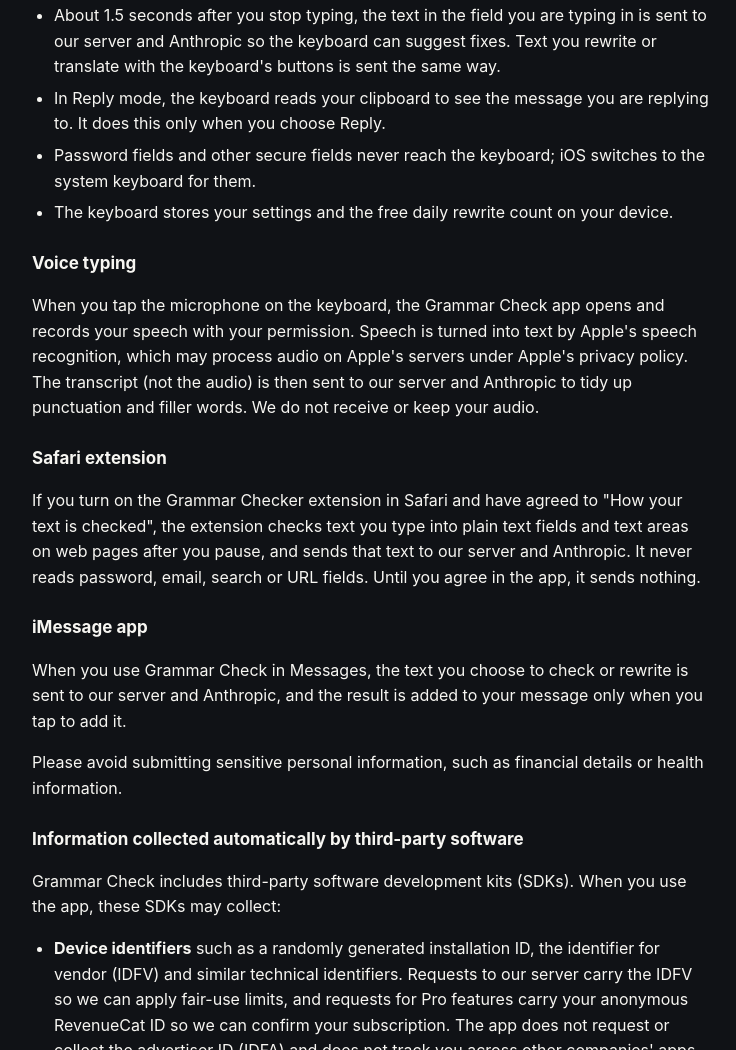
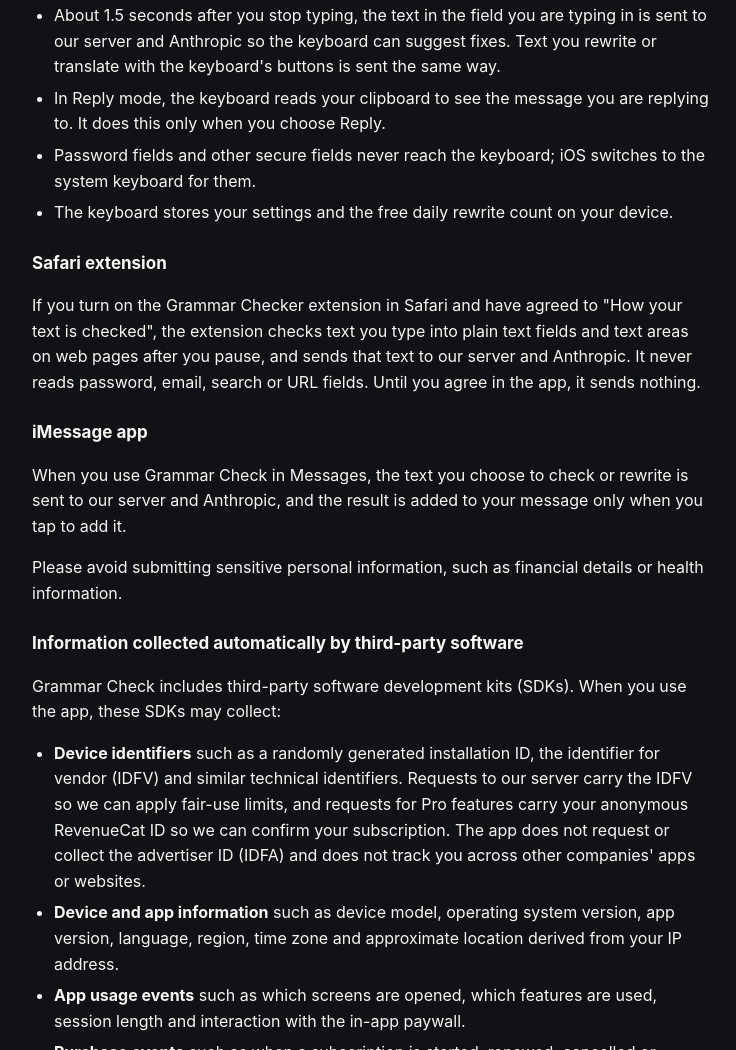
Before and after one commit to slideai-dev/grammarcheck-site, a plain HTML site: page privacy.html in a window 1280 px wide. Shown: the part 1020-2070 px from the top of the page, without its empty margins (268-1004 px from the left). Drawn offline with Linux system fonts and the light colour scheme.

Commit message:
bug fixes and improvements

```diff
--- a/privacy.html
+++ b/privacy.html
@@ -43,9 +43,6 @@
       <li>Password fields and other secure fields never reach the keyboard; iOS switches to the system keyboard for them.</li>
       <li>The keyboard stores your settings and the free daily rewrite count on your device.</li>
     </ul>
-
-    <h3 id="voice">Voice typing</h3>
-    <p>When you tap the microphone on the keyboard, the Grammar Check app opens and records your speech with your permission. Speech is turned into text by Apple's speech recognition, which may process audio on Apple's servers under Apple's privacy policy. The transcript (not the audio) is then sent to our server and Anthropic to tidy up punctuation and filler words. We do not receive or keep your audio.</p>
 
     <h3 id="safari">Safari extension</h3>
     <p>If you turn on the Grammar Checker extension in Safari and have agreed to "How your text is checked", the extension checks text you type into plain text fields and text areas on web pages after you pause, and sends that text to our server and Anthropic. It never reads password, email, search or URL fields. Until you agree in the app, it sends nothing.</p>
```
